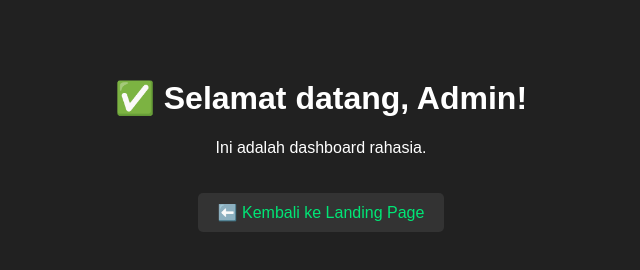
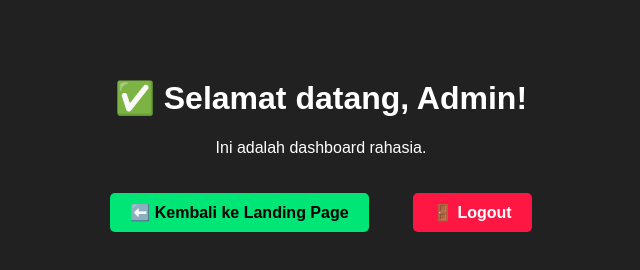
Before and after one commit to pemulanihbos/Eksperimen, a plain HTML site: page admin-dashboard.html in a window 1280 px wide. Shown: the whole page, without its empty margins (319-959 px from the left). Drawn offline with Linux system fonts and the light colour scheme.

Commit message:
Update admin-dashboard.html

```diff
--- a/admin-dashboard.html
+++ b/admin-dashboard.html
@@ -1,4 +1,3 @@
-
 <!DOCTYPE html>
 <html lang="id">
 <head>
@@ -13,19 +12,26 @@
       padding: 50px;
     }
     a {
-      color: #00e676;
       display: inline-block;
-      margin-top: 20px;
+      margin: 20px;
       text-decoration: none;
-      background: #333;
+      background: #00e676;
+      color: black;
       padding: 10px 20px;
       border-radius: 5px;
+      font-weight: bold;
+    }
+    a.logout {
+      background: #ff1744;
+      color: white;
     }
   </style>
 </head>
 <body>
   <h1>✅ Selamat datang, Admin!</h1>
   <p>Ini adalah dashboard rahasia.</p>
+
   <a href="index.html">⬅️ Kembali ke Landing Page</a>
+  <a href="admin.html" class="logout">🚪 Logout</a>
 </body>
 </html>
```
